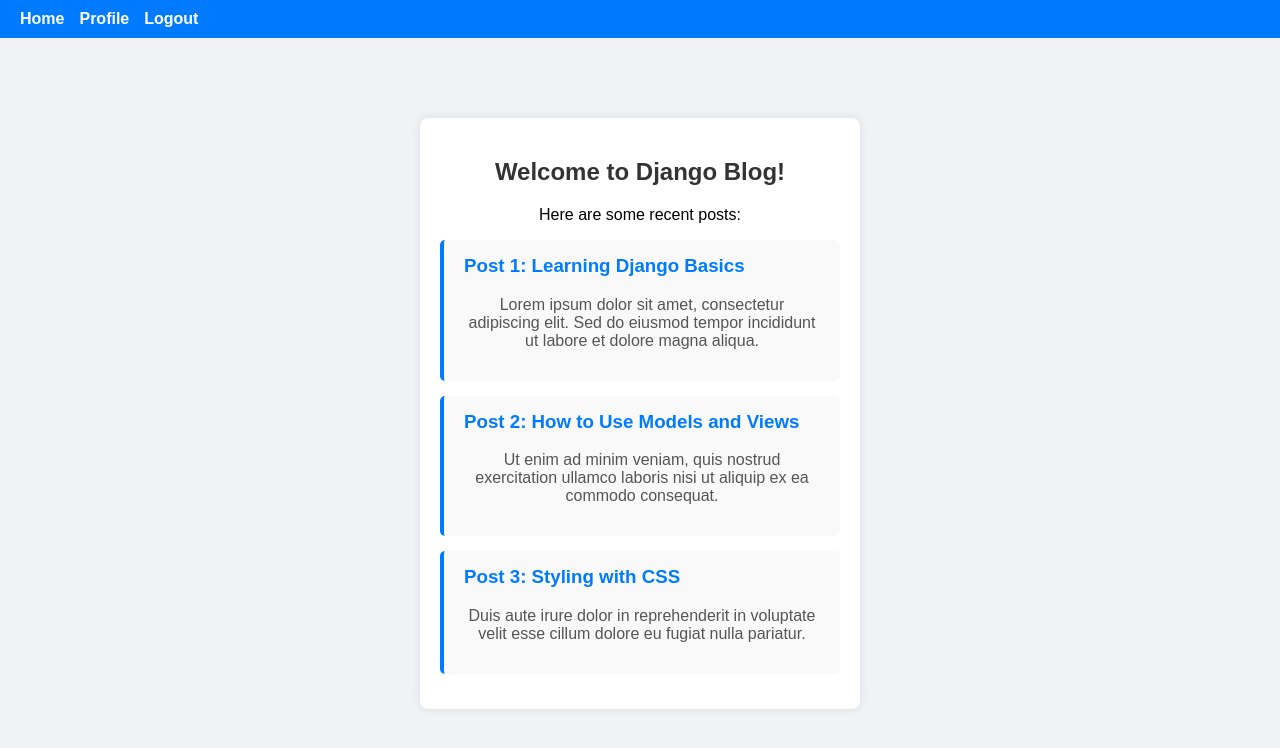
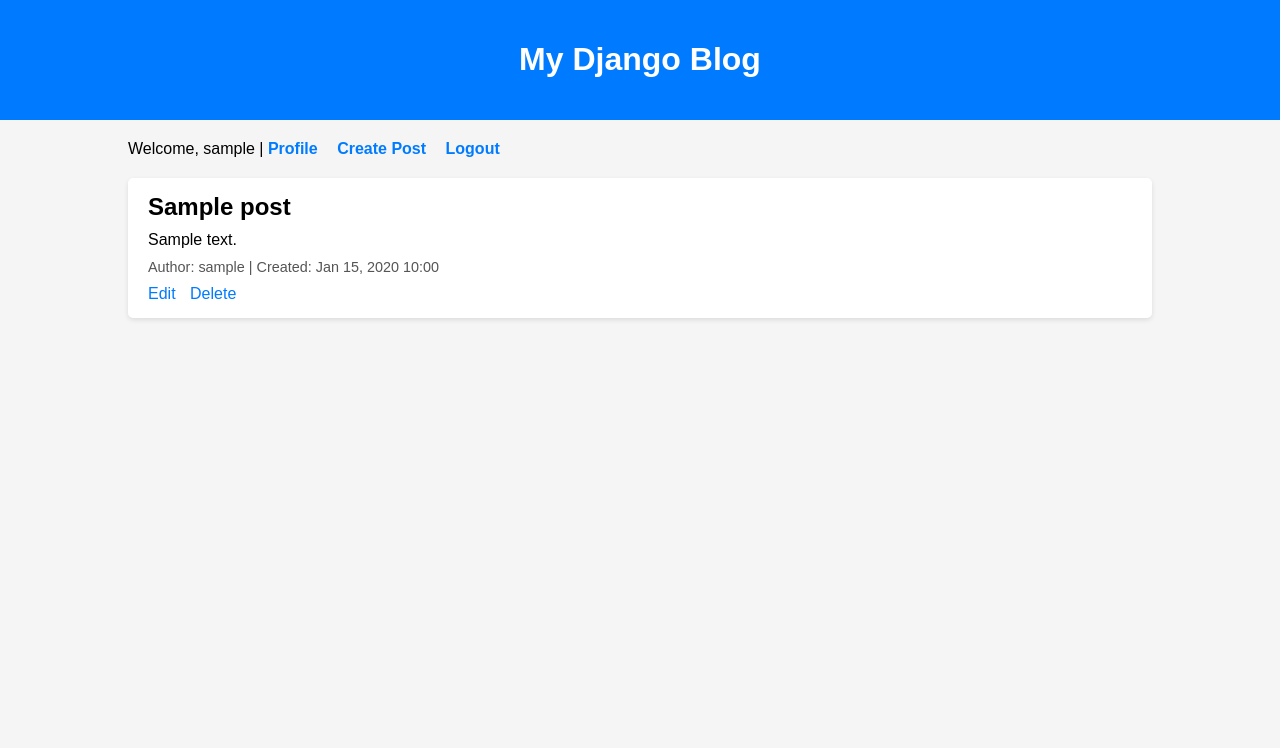
Before and after one commit to 3bdoo11/Alx_DjangoLearnLab, a Django app: page / in a window 1280 px wide. Shown: the top 748 px of the page. Run offline with Django 5.2, Linux system fonts and the light colour scheme; a user stored in the database is signed in; tables that the repository leaves empty hold one stand-in row (values such as "Sample post").

Commit message:
feat: implement CRUD functionality for blog posts with forms and views

```diff
--- a/django_blog/blog/templates/blog/home.html
+++ b/django_blog/blog/templates/blog/home.html
@@ -1,41 +1,97 @@
-{% load static %}
 <!DOCTYPE html>
 <html lang="en">
 <head>
     <meta charset="UTF-8">
-    <title>Home</title>
-    <link rel="stylesheet" href="{% static 'css/style.css' %}">
+    <title>Blog Home</title>
+    <style>
+        body {
+            font-family: Arial, sans-serif;
+            background-color: #f5f5f5;
+            margin: 0;
+            padding: 0;
+        }
+        header {
+            background-color: #007bff;
+            color: white;
+            padding: 20px;
+            text-align: center;
+        }
+        .container {
+            width: 80%;
+            margin: 20px auto;
+        }
+        .post {
+            background-color: white;
+            padding: 15px 20px;
+            margin-bottom: 15px;
+            border-radius: 5px;
+            box-shadow: 0px 2px 5px rgba(0,0,0,0.1);
+        }
+        .post h2 {
+            margin: 0 0 10px;
+        }
+        .post p {
+            margin: 0 0 10px;
+        }
+        .post .meta {
+            font-size: 0.9em;
+            color: #555;
+        }
+        .post a {
+            margin-right: 10px;
+            text-decoration: none;
+            color: #007bff;
+        }
+        .post a:hover {
+            text-decoration: underline;
+        }
+        .top-links {
+            margin-bottom: 20px;
+        }
+        .top-links a {
+            margin-right: 15px;
+            text-decoration: none;
+            color: #007bff;
+            font-weight: bold;
+        }
+        .top-links a:hover {
+            text-decoration: underline;
+        }
+    </style>
 </head>
 <body>
-    <nav>
-        <a href="/">Home</a>
+    <header>
+        <h1>My Django Blog</h1>
+    </header>
+
+    <div class="container">
+        <div class="top-links">
             {% if user.is_authenticated %}
+                Welcome, {{ user.username }} |
                 <a href="{% url 'profile' %}">Profile</a>
+                <a href="{% url 'post_create' %}">Create Post</a>
                 <a href="{% url 'logout' %}">Logout</a>
             {% else %}
                 <a href="{% url 'login' %}">Login</a>
                 <a href="{% url 'register' %}">Register</a>
             {% endif %}
-    </nav>
-
-    <div class="container">
-        <h2>Welcome to Django Blog!</h2>
-        <p>Here are some recent posts:</p>
-
-        <div class="post">
-            <h3>Post 1: Learning Django Basics</h3>
-            <p>Lorem ipsum dolor sit amet, consectetur adipiscing elit. Sed do eiusmod tempor incididunt ut labore et dolore magna aliqua.</p>
         </div>
 
+        {% for post in posts %}
             <div class="post">
-            <h3>Post 2: How to Use Models and Views</h3>
-            <p>Ut enim ad minim veniam, quis nostrud exercitation ullamco laboris nisi ut aliquip ex ea commodo consequat.</p>
+                <h2>{{ post.title }}</h2>
+                <p>{{ post.content }}</p>
+                <p class="meta">
+                    Author: {{ post.author.username }} | Created: {{ post.created_at|date:"M d, Y H:i" }}
+                </p>
+                {% if user == post.author %}
+                    <a href="{% url 'post_update' post.pk %}">Edit</a>
+                    <a href="{% url 'post_delete' post.pk %}">Delete</a>
+                {% endif %}
             </div>
-
-        <div class="post">
-            <h3>Post 3: Styling with CSS</h3>
-            <p>Duis aute irure dolor in reprehenderit in voluptate velit esse cillum dolore eu fugiat nulla pariatur.</p>
-        </div>
+        {% empty %}
+            <p>No posts yet.</p>
+        {% endfor %}
     </div>
 </body>
 </html>
--- a/django_blog/blog/urls.py
+++ b/django_blog/blog/urls.py
@@ -1,12 +1,15 @@
+from . import views
 from django.urls import path
-from . import views
 from django.contrib.auth import views as auth_views
 
 urlpatterns = [
     path('', views.home, name='home'),
     path('login/', auth_views.LoginView.as_view(template_name='blog/login.html'), name='login'),
-    path('logout/', auth_views.LogoutView.as_view(next_page='login'), name='logout'),  # Added logout
     path('register/', views.register, name='register'),
     path('profile/', views.profile, name='profile'),
 
+    # Post CRUD URLs
+    path('post/new/', views.post_create, name='post-create'),
+    path('post/<int:pk>/edit/', views.post_update, name='post-update'),
+    path('post/<int:pk>/delete/', views.post_delete, name='post-delete'),
 ]
--- a/django_blog/blog/views.py
+++ b/django_blog/blog/views.py
@@ -1,10 +1,15 @@
-from django.shortcuts import render, redirect
+from django.shortcuts import render, redirect, get_object_or_404
 from django.contrib.auth.forms import UserCreationForm
 from django.contrib.auth.decorators import login_required
+from .models import Post
+from .forms import PostForm
 
+# Home / List all posts
 def home(request):
-    return render(request, 'blog/home.html')
+    posts = Post.objects.all().order_by('-created_at')
+    return render(request, 'blog/home.html', {'posts': posts})
 
+# User registration
 def register(request):
     if request.method == 'POST':
         form = UserCreationForm(request.POST)
@@ -15,6 +20,44 @@ def register(request):
         form = UserCreationForm()
     return render(request, 'blog/register.html', {'form': form})
 
+# User profile
 @login_required
 def profile(request):
     return render(request, 'blog/profile.html')
+
+# Create a new post
+@login_required
+def post_create(request):
+    if request.method == 'POST':
+        form = PostForm(request.POST)
+        if form.is_valid():
+            post = form.save(commit=False)
+            post.author = request.user
+            post.save()
+            return redirect('home')
+    else:
+        form = PostForm()
+    return render(request, 'blog/post_form.html', {'form': form, 'action': 'Create'})
+
+# Update an existing post
+@login_required
+def post_update(request, pk):
+    post = get_object_or_404(Post, pk=pk)
+    if request.user != post.author:
+        return redirect('home')
+    if request.method == 'POST':
+        form = PostForm(request.POST, instance=post)
+        if form.is_valid():
+            form.save()
+            return redirect('home')
+    else:
+        form = PostForm(instance=post)
+    return render(request, 'blog/post_form.html', {'form': form, 'action': 'Update'})
+
+# Delete a post
+@login_required
+def post_delete(request, pk):
+    post = get_object_or_404(Post, pk=pk)
+    if request.user == post.author:
+        post.delete()
+    return redirect('home')
```
Also changed, not shown: django_blog/blog/forms.py (added, +7 -0 lines), django_blog/blog/templates/blog/post_form.html (added, +81 -0 lines), django_blog/blog/migrations/0002_remove_post_published_date_post_created_at_and_more.py (added). Lines whose indentation alone changed are shown as unchanged.
